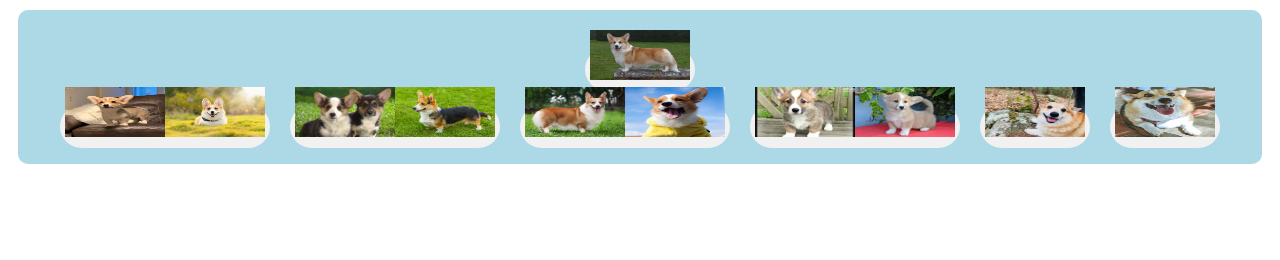
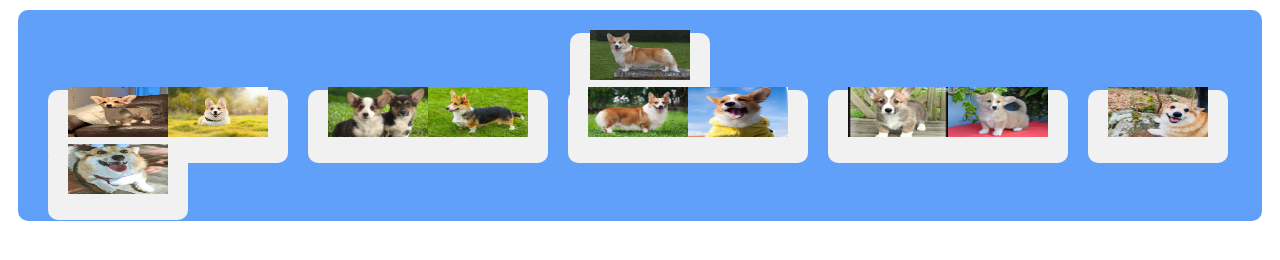
Before and after one commit to wesley7745/wesley7745.github.io, a plain HTML site: page docs/assignments/week14.html in a window 1280 px wide. Drawn offline with Linux system fonts and the light colour scheme.

Commit message:
Update week14.html

```diff
--- a/docs/assignments/week14.html
+++ b/docs/assignments/week14.html
@@ -1,21 +1,20 @@
 <html><head><style>
-
-
+img:hover {opacity: 0.7;}
  .flex {display: flex;
         border-radius: 10px;
 		margin: 10px;
         padding: 20px;
-background-color:lightblue;
+        background-color: #61a0f8;
         flex-direction: row;
 		flex-wrap: wrap;
 		justify-content: center;
 		align-items: center;}
-a{
+ .flex a{
   background-color: #f1f1f1;
   margin: 10px;
-padding: 5px;
+  padding: 20px;
   font-size: 30px;
-border-radius: 50px;
+  border-radius: 10px;
   height: 100px;
 }
 
```
Lines whose indentation alone changed are shown as unchanged.
